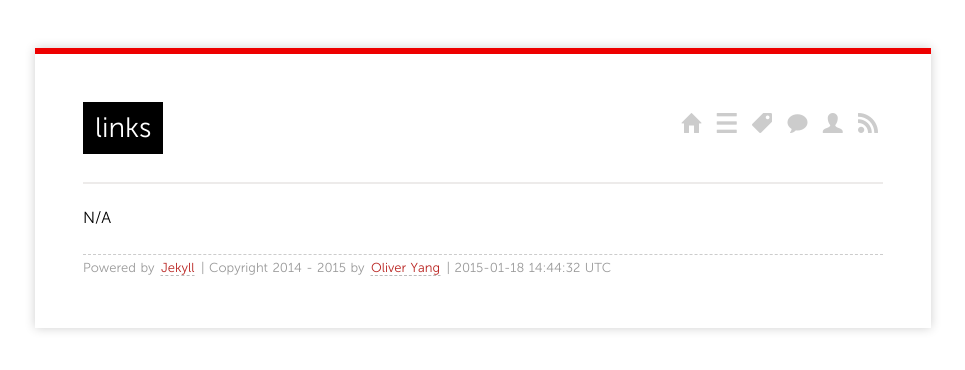
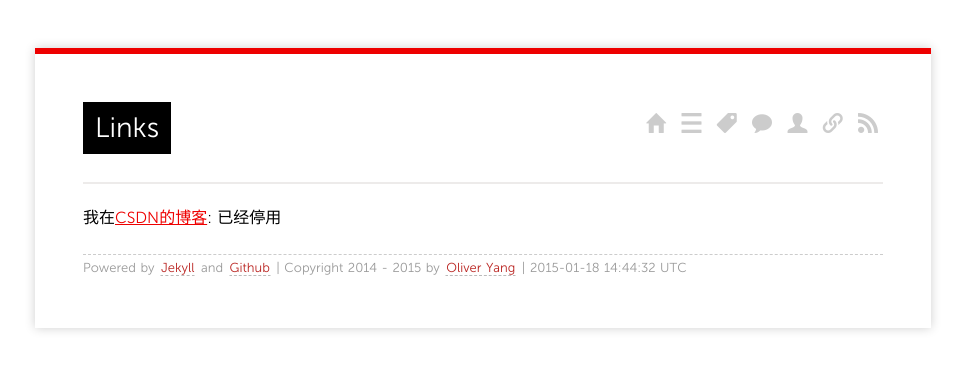
Before and after one commit to yangoliver/yangoliver.github.io, a Jekyll site: the page built from links/index.md, in a window 1280 px wide. Shown: the top 370 px of the page, without its empty margins (157-1122 px from the left). Built offline with Jekyll 4.4.1, drawn with Linux system fonts in a browser that asks for light colours; Markdown is read by kramdown in place of the engine named in the settings; comment, search, counter and statistics services are not loaded.

Commit message:
add link page in home page
Also had some misc changes to fix some minor issues

Signed-off-by: Yong Yang <yangoliver@gmail.com>

```diff
--- a/_layouts/default.html
+++ b/_layouts/default.html
@@ -21,9 +21,10 @@
         <div class="buttons">
           <a href="/" class="ss-icon" title="Go to homepage">home</a>
           <a href="/categories" class="ss-icon" title="Category" >list</a>
-          <a href="/tags" class="ss-icon" title="Tag Cloud" >tags</a>
+          <a href="/tags" class="ss-icon" title="Tags" >tags</a>
           <a href="/guestbook" class="ss-icon" title="Guest Book" >talk</a>
           <a href="/about" class="ss-icon" title="About" >user</a>
+          <a href="/links" class="ss-icon" title="Link" >link</a>
           <a href="/feed" class="ss-icon" title="Subscribe by RSS" >rss</a>
         </div>
         <h1>{{ page.title }}</h1>
@@ -35,7 +36,7 @@
       </div>
 
     <footer>
-        <p><small>Powered by <a href="https://github.com/mojombo/jekyll">Jekyll</a> | Copyright 2014 - {{site.time | date:"%Y"}} by <a href="http://yangoliver.github.io/about/">Oliver Yang</a> | <span class="label label-info">{{site.time | date:"%Y-%m-%d %H:%M:%S %Z"}}</span></small></p>
+        <p><small>Powered by <a href="https://github.com/mojombo/jekyll">Jekyll</a> and <a href="https://github.com">Github</a> | Copyright 2014 - {{site.time | date:"%Y"}} by <a href="http://yangoliver.github.io/about/">Oliver Yang</a> | <span class="label label-info">{{site.time | date:"%Y-%m-%d %H:%M:%S %Z"}}</span></small></p>
     </footer>
 
     </div>
--- a/index.html
+++ b/index.html
@@ -1,5 +1,5 @@
 ---
-title: Oliver Yang's Blog
+title: Oliver Yang
 layout: page
 ---
 
--- a/links/index.md
+++ b/links/index.md
@@ -1,7 +1,8 @@
 ---
-title: links
+title: Links
 layout: page
 comments: yes
 ---
 
-N/A
+
+我在[CSDN的博客](http://blog.csdn.net/yayong): 已经停用
```
Also changed, not shown: guestbook/index.md (+1 -1 lines), tags/index.md (+1 -1 lines), 1 other file.
